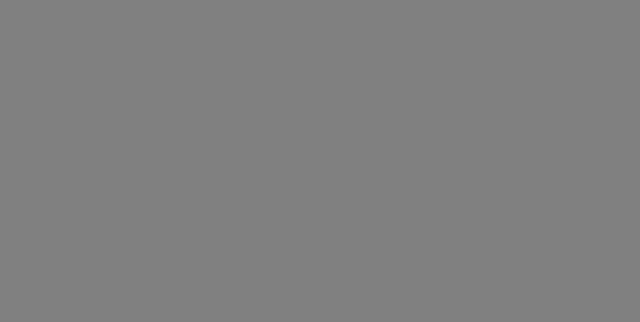
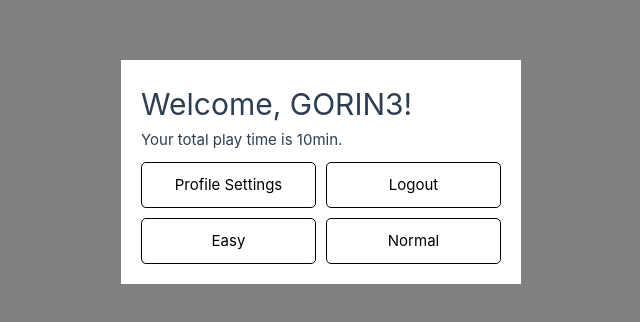
Before and after one commit to gununu1028/-japanskills2023-vue, a Vue app: page /select in a window 1280 px wide. Before the commit this address had no page. Shown: the part 228-550 px from the top of the page, without its empty margins (319-959 px from the left). Built offline with nearby package versions, Linux system fonts and the light colour scheme.

Commit message:
選択画面

```diff
--- a/src/router/index.js
+++ b/src/router/index.js
@@ -10,6 +10,11 @@ const router = createRouter({
       component: () => import('../views/StartView.vue')
     },
     {
+      path: '/select',
+      name: 'select',
+      component: () => import('../views/SelectView.vue')
+    },
+    {
       path: '/field',
       name: 'field',
       component: () => import('../views/FieldView.vue')
--- /dev/null
+++ b/src/views/SelectView.vue
@@ -0,0 +1,38 @@
+<template>
+    <div class="select-form">
+        <h1>Welcome, GORIN3!</h1>
+        <p>Your total play time is 10min.</p>
+        <div class="select-form-list">
+            <a href="#">Profile Settings</a>
+            <a href="#">Logout</a>
+            <a href="/field">Easy</a>
+            <a href="/field">Normal</a>
+        </div>
+    </div>
+</template>
+
+<style>
+.select-form {
+    width: 400px;
+    padding: 20px;
+    background-color: white;
+    margin: 0 auto;
+}
+
+.select-form-list {
+    display: grid;
+    grid-template-columns: repeat(2, 1fr);
+    gap: 10px;
+    margin-top: 10px;
+}
+
+.select-form-list a {
+    display: block;
+    padding: 10px;
+    text-align: center;
+    border-radius: 5px;
+    text-decoration: none;
+    color: black;
+    border: 1px solid black;
+}
+</style>
--- a/src/views/StartView.vue
+++ b/src/views/StartView.vue
@@ -68,12 +68,12 @@ export default {
                     return;
                 }
 
-                // フィールドなどで利用するため、認証トークンなどをローカルストレージに保存
+                // 他の画面でも利用するため、認証トークンなどをローカルストレージに保存
                 localStorage.setItem('token', data.token);
                 localStorage.setItem('username', this.username);
 
-                // フィールドを開く
-                this.$router.push('/field');
+                // 選択画面へ
+                this.$router.push('/select');
             } catch (error) {
                 // 何らかの問題が起きたときは、認証失敗とみなす
                 this.errorMessage = '認証に失敗しました。';
```
